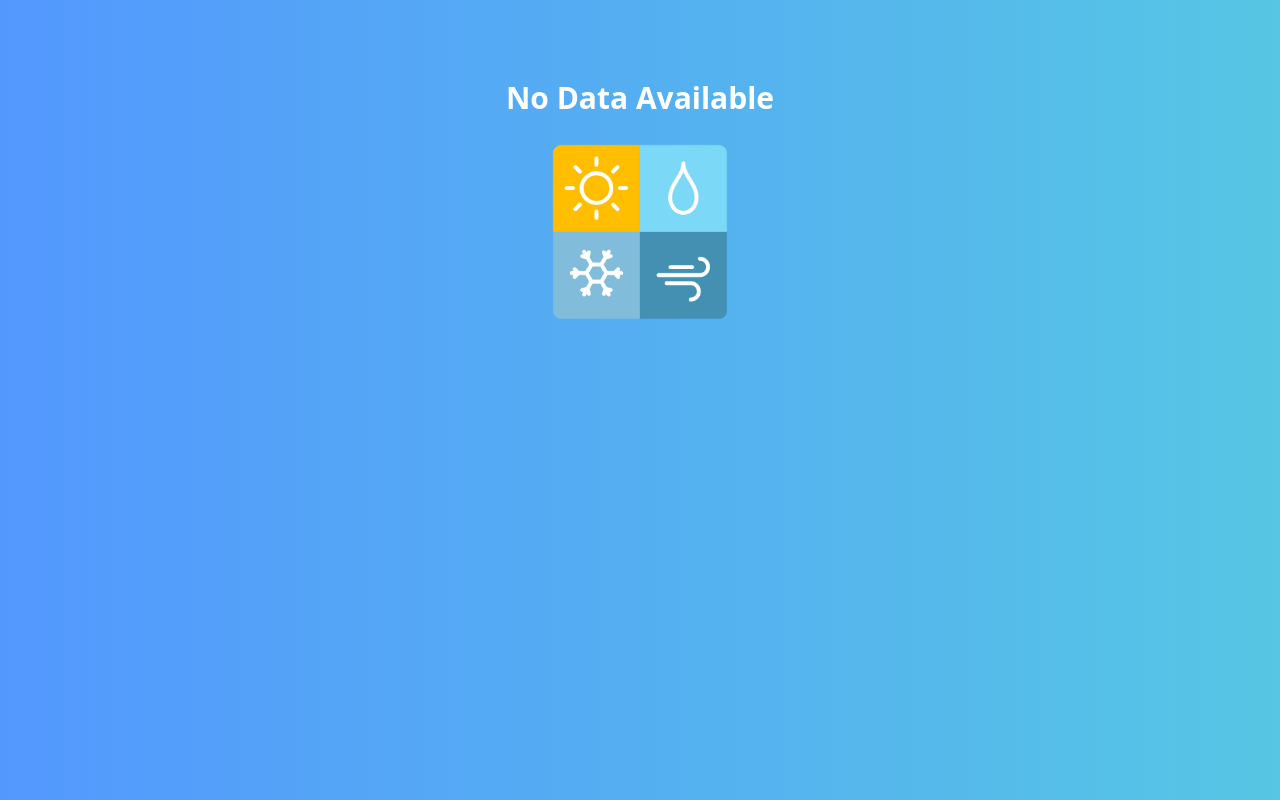
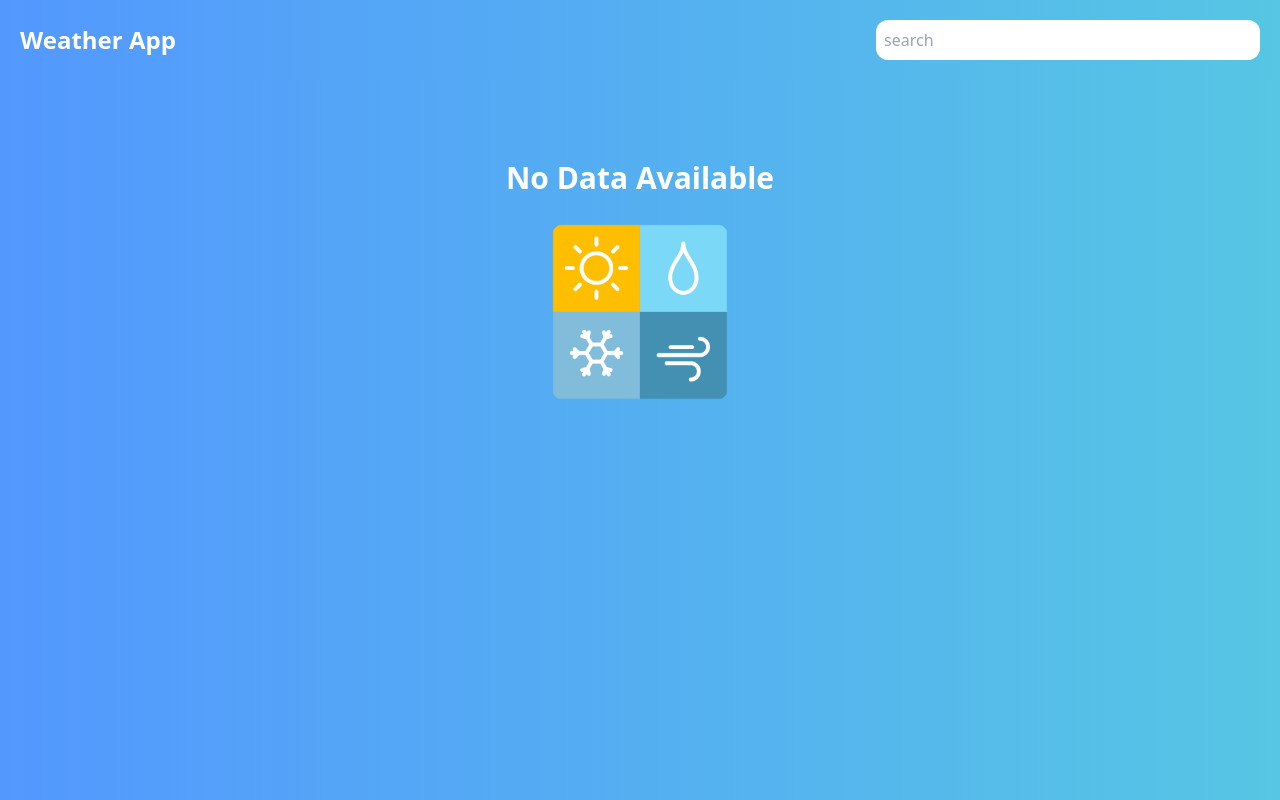
Before and after one commit to samaahmed1/Weather, a React (Vite) app: page / in a window 1280 px wide. Built offline with nearby package versions, Linux system fonts and the light colour scheme.

Commit message:
Add: Header

```diff
--- /dev/null
+++ b/src/layouts/Header.jsx
@@ -0,0 +1,17 @@
+import { Link } from "react-router";
+export default function Header() {
+  return (
+    <header className="py-5 sticky top-0 bg-gradient-to-l from-[#56c6e4] to-[#5398fe]">
+      <div className="container px-5 mx-auto flex items-center justify-center md:justify-between flex-wrap gap-7">
+        <div className="logo">
+          <Link className="text-2xl text-white font-bold" to={"/"}>
+            Weather App
+          </Link>
+        </div>
+        <div className="search">
+          <input className="outline-none border-none w-96 p-2 rounded-xl" type="search" name="search" id="search" placeholder="search" />
+        </div>
+      </div>
+    </header>
+  );
+}
--- a/src/main.jsx
+++ b/src/main.jsx
@@ -1,10 +1,17 @@
 import "./index.css";
 import App from "./App.jsx";
 import { StrictMode } from "react";
+import Header from "./layouts/Header.jsx";
 import { createRoot } from "react-dom/client";
+import { BrowserRouter, Route, Routes } from "react-router";
 
 createRoot(document.getElementById("root")).render(
   <StrictMode>
-    <App />
+    <BrowserRouter>
+      <Header />
+      <Routes>
+        <Route path="/" element={<App />} />
+      </Routes>
+    </BrowserRouter>
   </StrictMode>
 );
```
